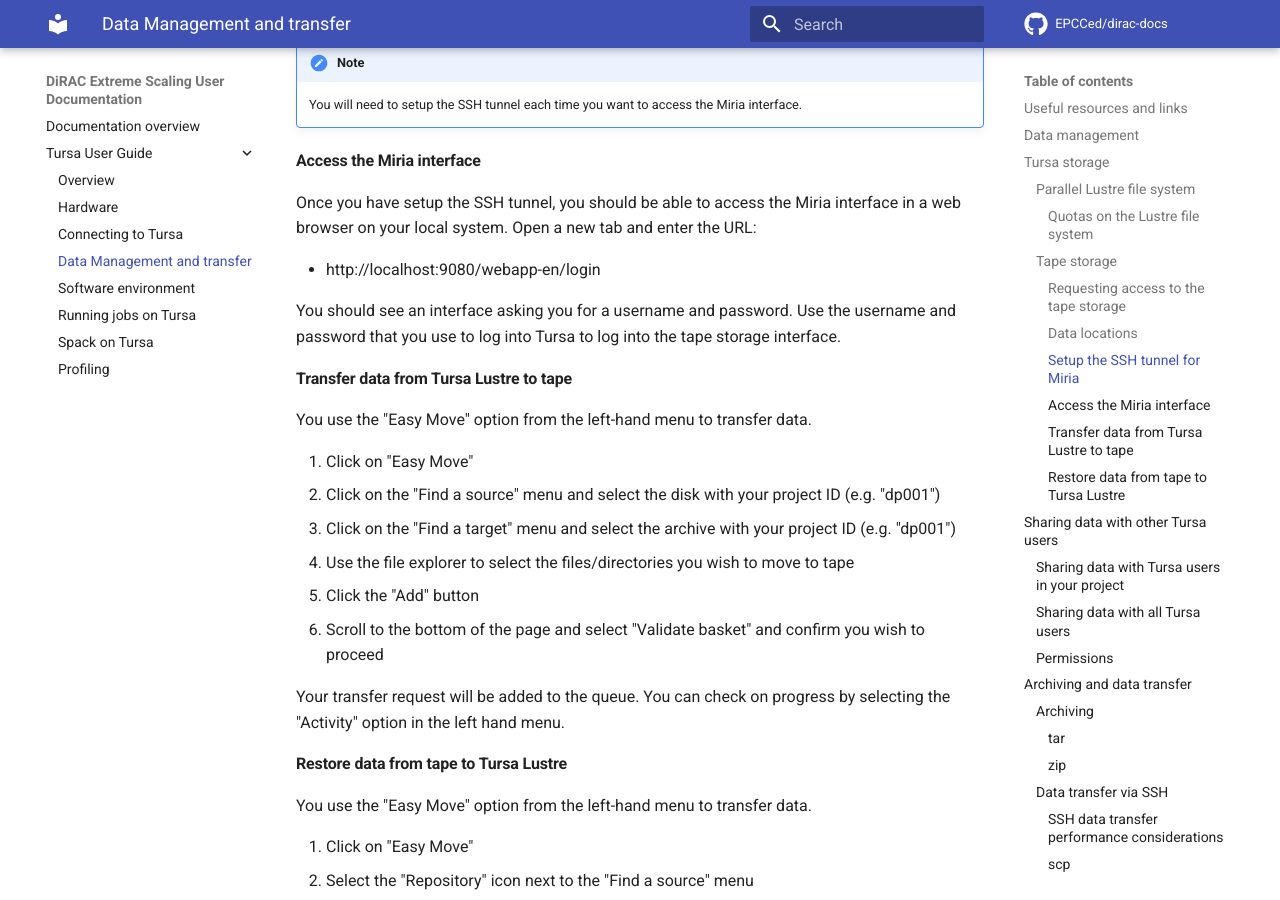
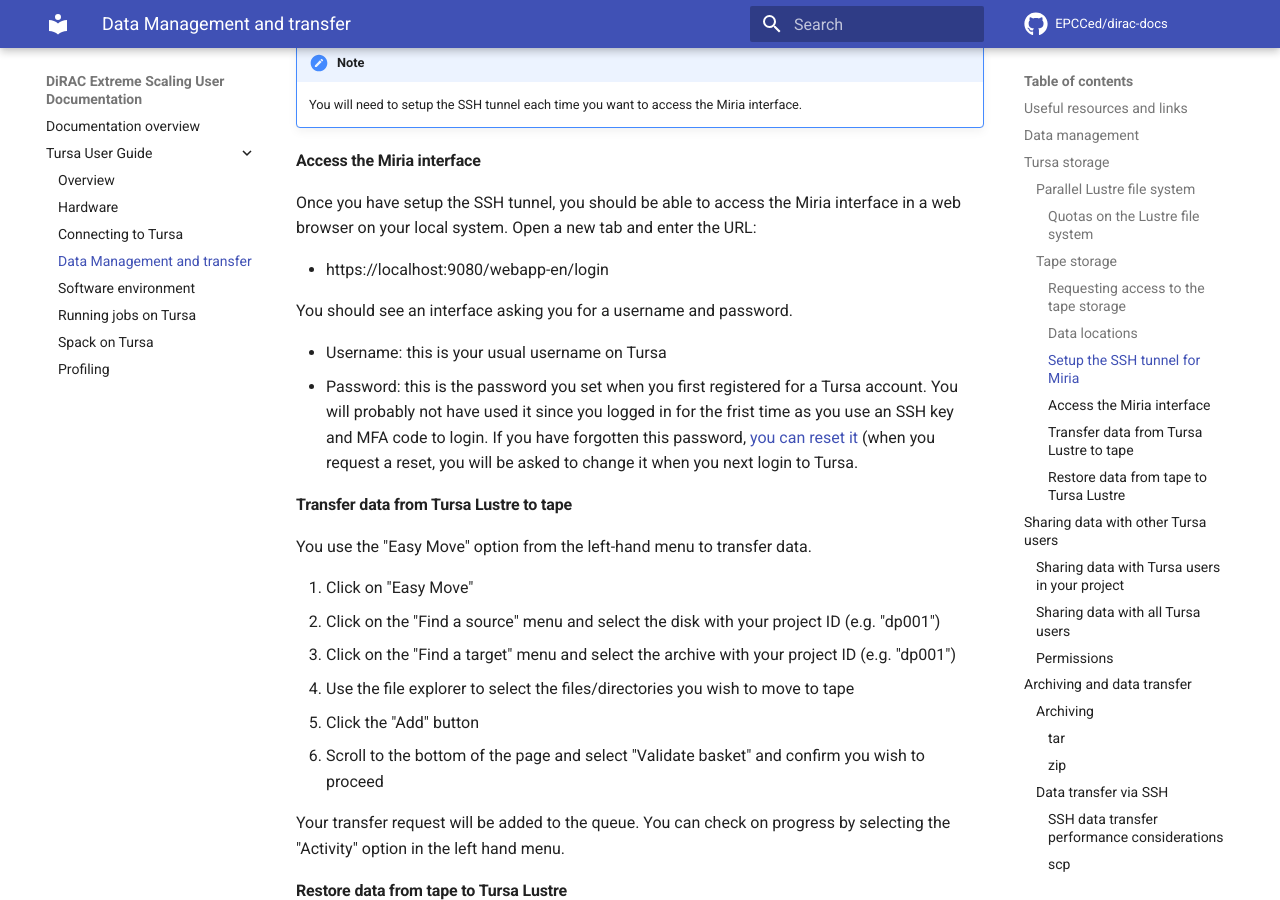
Before and after one commit to EPCCed/dirac-docs, an MkDocs documentation site: the page built from docs/tursa-user-guide/data.md, in a window 1280 px wide and 900 px high, scrolled down 4277 px. Built offline with MkDocs 1.6.1 and Material for MkDocs 9.7.7, drawn with Linux system fonts in a browser that asks for light colours; comment, search, counter and statistics services are not loaded.

Commit message:
Update username/password info

```diff
--- a/docs/tursa-user-guide/data.md
+++ b/docs/tursa-user-guide/data.md
@@ -197,11 +197,16 @@ Once you have setup the SSH tunnel, you should be able to access the Miria
 interface in a web browser on your local system. Open a new tab and enter the
 URL:
 
- - http://localhost:9080/webapp-en/login
+ - https://localhost:9080/webapp-en/login
 
-You should see an interface asking you for a username and password. Use the
-username and password that you use to log into Tursa to log into the tape
-storage interface.
+You should see an interface asking you for a username and password.
+
+- Username: this is your usual username on Tursa
+- Password: this is the password you set when you first registered for
+  a Tursa account. You will probably not have used it since you logged in
+  for the frist time as you use an SSH key and MFA code to login. If you have forgotten
+  this password, [you can reset it](https://epcced.github.io/safe-docs/safe-for-users/#reset_machine) (when you request a reset, you will be asked to change
+  it when you next login to Tursa.
 
 #### Transfer data from Tursa Lustre to tape
 
```
